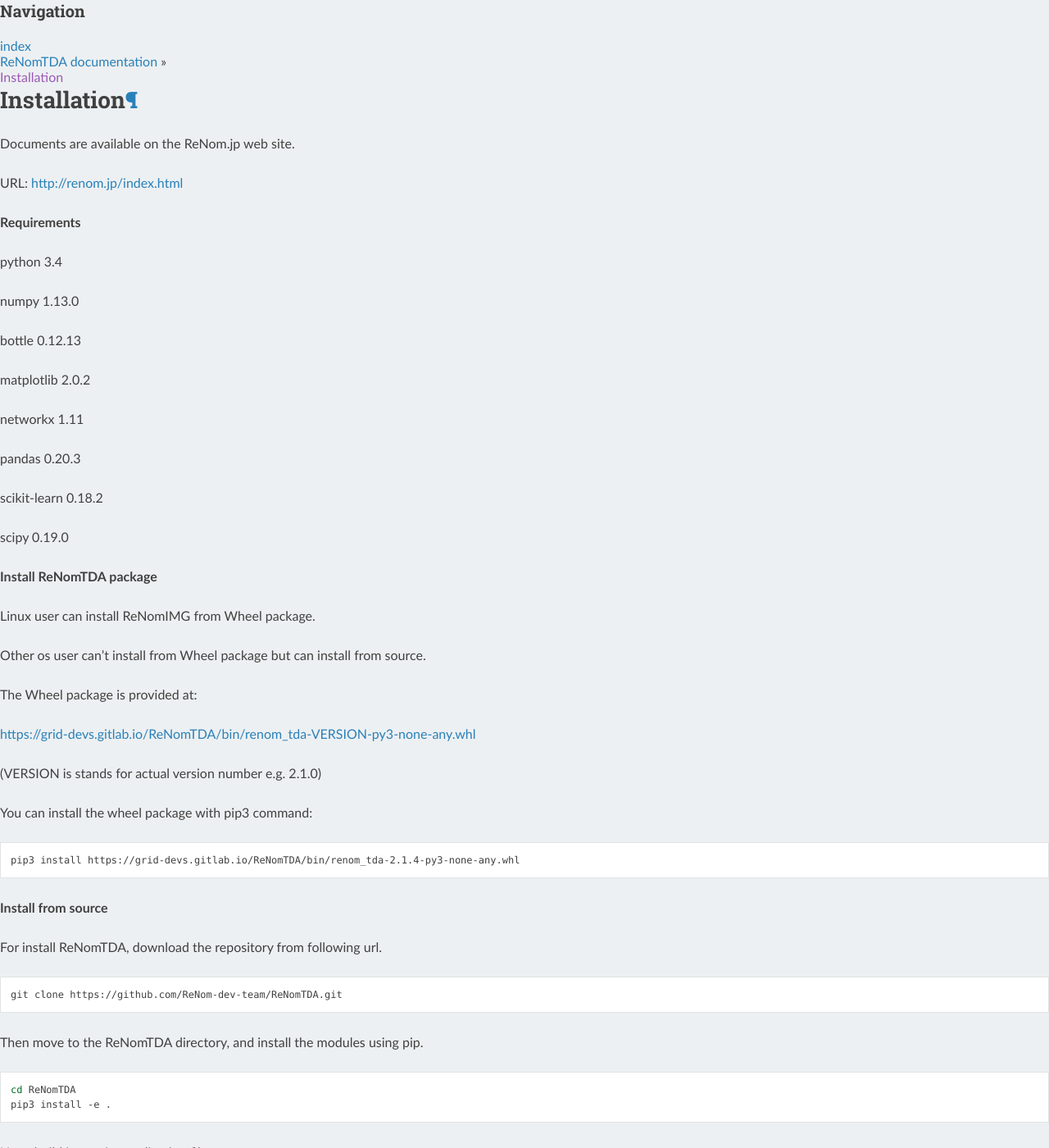
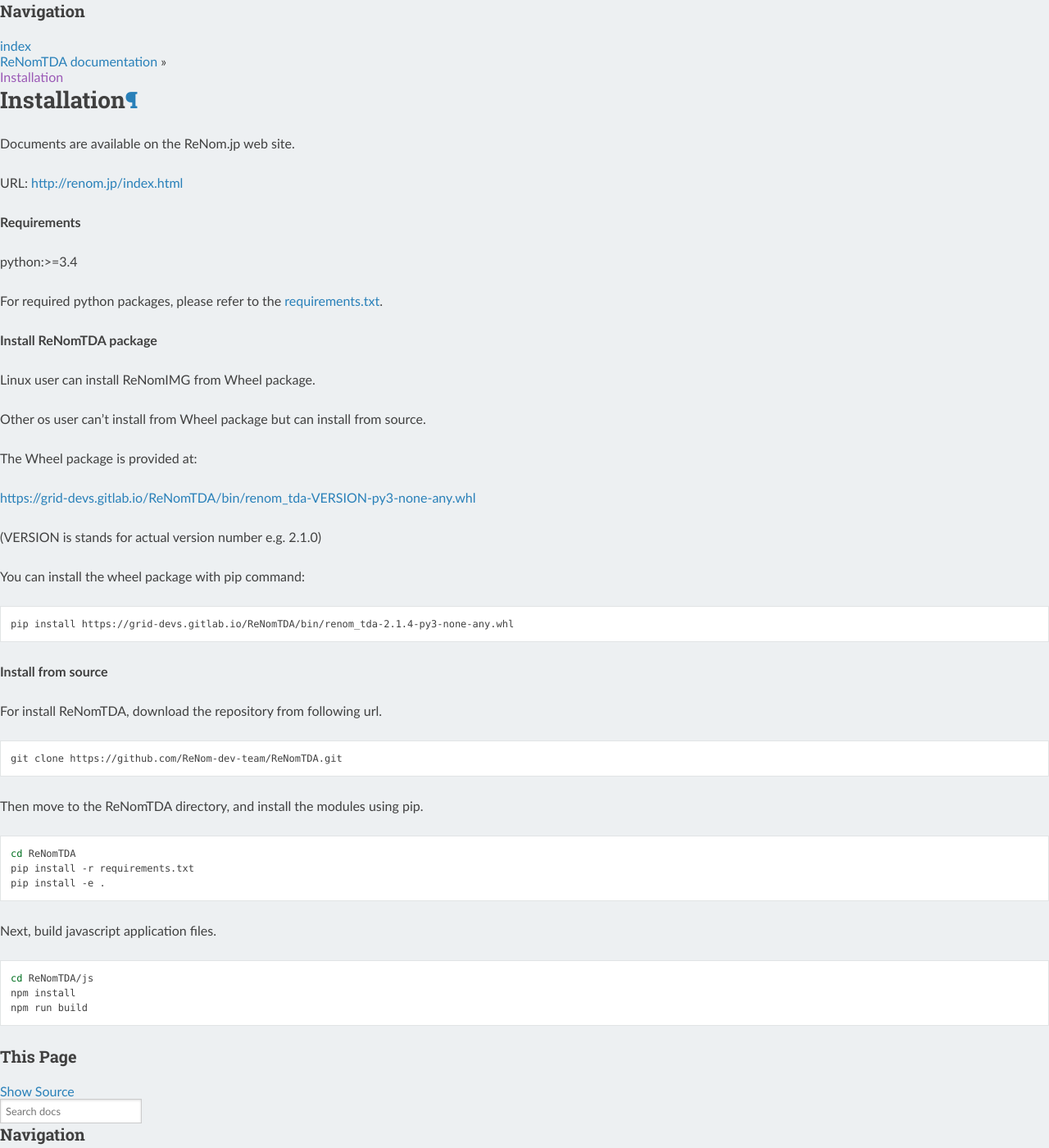
Before and after one commit to clockfly/ReNomTDA, a Sphinx documentation site: the page built from doc/rsts/installation/main.rst, in a window 1280 px wide and 1400 px high. Shown: the whole window at 82% size. Built offline with Sphinx 7.4.7 and the Read the Docs theme 2.0.0, drawn with Linux system fonts in a browser that asks for light colours.

Commit message:
modify installation

```diff
--- a/doc/rsts/installation/main.rst
+++ b/doc/rsts/installation/main.rst
@@ -7,15 +7,9 @@
 
 **Requirements**
 
-- python 3.4
-- numpy 1.13.0
-- bottle 0.12.13
-- matplotlib 2.0.2
-- networkx 1.11
-- pandas 0.20.3
-- scikit-learn 0.18.2
-- scipy 0.19.0
+- python:>=3.4
 
+For required python packages, please refer to the `requirements.txt <https://github.com/ReNom-dev-team/ReNomTDA/blob/release/2.1.4/requirements.txt>`_.
 
 **Install ReNomTDA package**
 
@@ -29,11 +23,11 @@
 
 (VERSION is stands for actual version number e.g. 2.1.0)
 
-You can install the wheel package with pip3 command:
+You can install the wheel package with pip command:
 
 .. code-block:: sh
 
-    pip3 install https://grid-devs.gitlab.io/ReNomTDA/bin/renom_tda-2.1.4-py3-none-any.whl
+    pip install https://grid-devs.gitlab.io/ReNomTDA/bin/renom_tda-2.1.4-py3-none-any.whl
 
 
 **Install from source**
@@ -50,7 +44,8 @@
 .. code-block:: sh
 
     cd ReNomTDA
-    pip3 install -e .
+    pip install -r requirements.txt
+    pip install -e .
 
 
 Next, build javascript application files.
```
Also changed, not shown: 1 other file.
